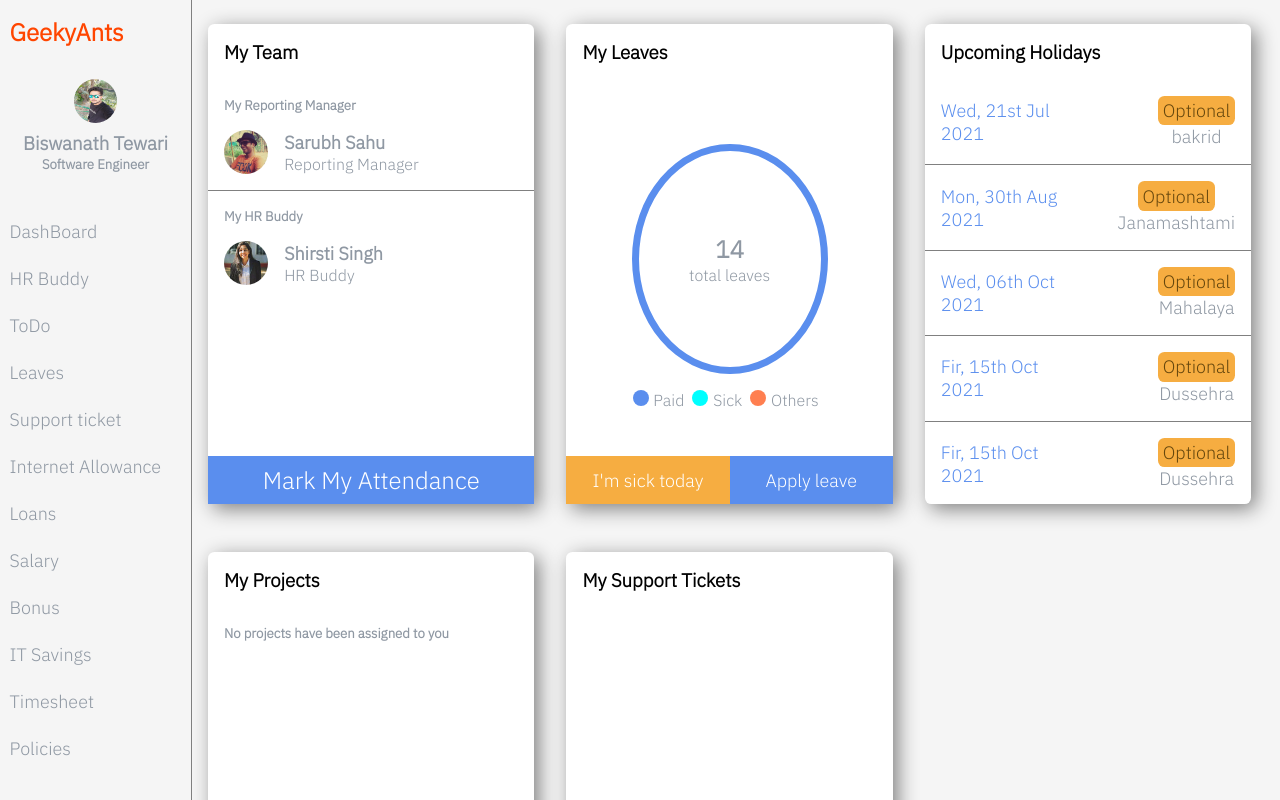
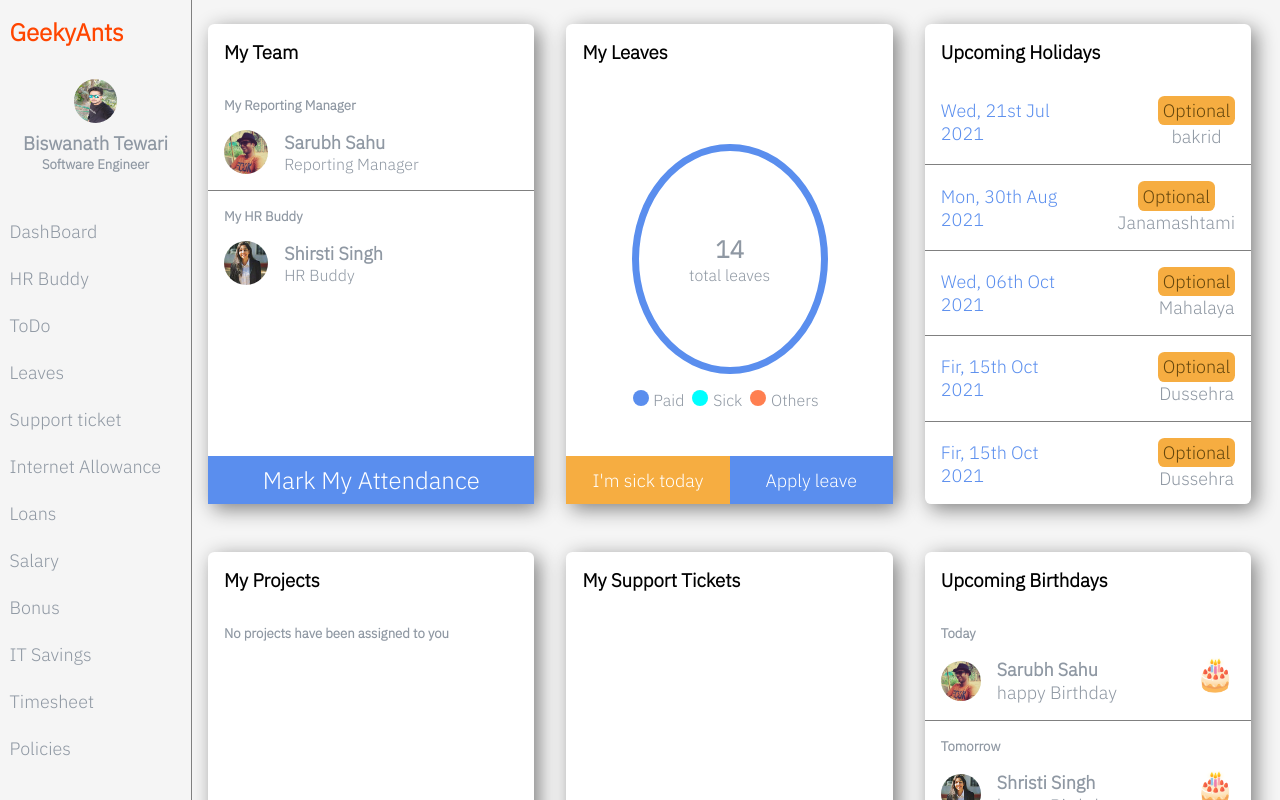
Before and after one commit to biZan7X/myPortal, a plain HTML site: page index.html in a window 1280 px wide. Drawn offline with Linux system fonts and the light colour scheme.

Commit message:
feat - birthday card

```diff
--- a/index.html
+++ b/index.html
@@ -173,6 +173,55 @@
           <div class="support Card">
             <h3 class="cardTitle">My Support Tickets</h3>
         </div>
+        <div class="birthday Card">
+            <h3 class="cardTitle">Upcoming Birthdays</h3>
+            <div class="day">
+                <h5 class="today">Today</h5>
+                <ul>
+                    <li class="birthday-guy">
+                        <div class="personDetails">
+                            <img src="./images/rm.jpeg" alt="rm" class="personPic birthdayPic">
+                            <div class="personInfo">
+                                <p class="name">Sarubh Sahu</p>
+                                <p class="designation">happy Birthday</p>
+                            </div>
+                        </div>
+                        <div class="icon">
+                            🎂
+                        </div>
+                    </li>
+                </ul>
+            </div>
+            <div class="day">
+                <h5 class="today">Tomorrow</h5>
+                <ul>
+                    <li class="birthday-guy">
+                        <div class="personDetails">
+                            <img src="./images/hr.png" alt="rm" class="personPic birthdayPic">
+                            <div class="personInfo">
+                                <p class="name">Shristi Singh</p>
+                                <p class="designation">happy Birthday</p>
+                            </div>
+                        </div>
+                        <div class="icon">
+                            🎂
+                        </div>
+                    </li>
+                    <li class="birthday-guy">
+                        <div class="personDetails">
+                            <img src="./images/rm.jpeg" alt="rm" class="personPic birthdayPic">
+                            <div class="personInfo">
+                                <p class="name">Sarubh Sahu</p>
+                                <p class="designation">happy Birthday</p>
+                            </div>
+                        </div>
+                        <div class="icon">
+                            🎂
+                        </div>
+                    </li>
+                </ul>
+            </div>
+        </div>
         </div>
     </div>
   </body>
--- a/styles.css
+++ b/styles.css
@@ -269,6 +269,29 @@ li{
     border-radius: 0.4rem;
 }
 
+/* ACTIVITY CARD: Birthdays-------------------------------------*/
+
+.day{
+    padding: 1rem;
+    border-bottom: grey solid 1px;
+}
+
+.birthday-guy{
+    display: flex;
+    justify-content: space-between;
+    align-items: center;
+    height: 10%;
+}
+
+.birthdayPic{
+    height: 2.5rem;
+    width: 2.5rem;
+}
+
+.icon{
+    font-size: xx-large;
+}
+
 *::-webkit-scrollbar {
 	width: 4px;
 }
```
